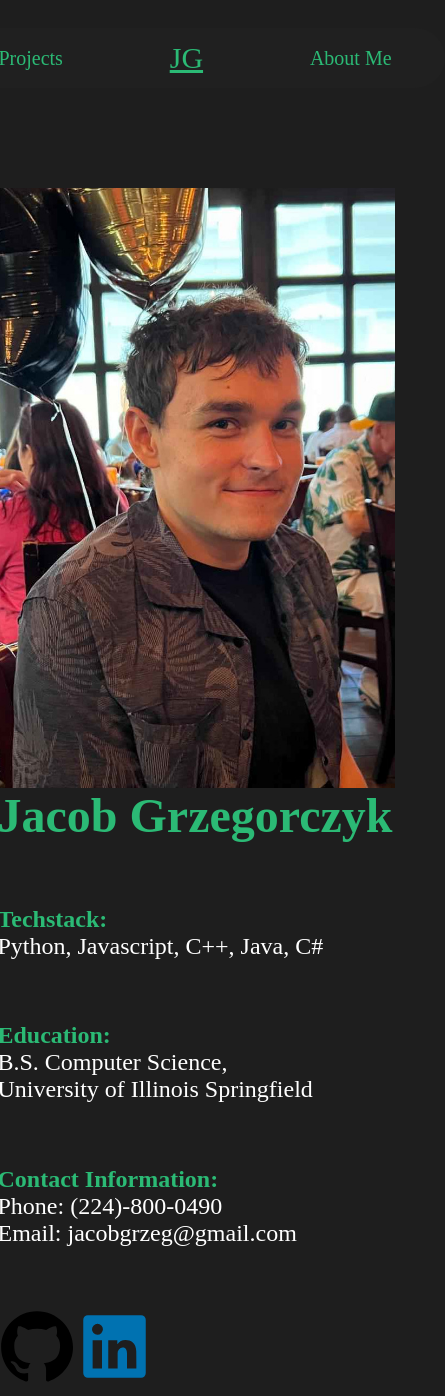
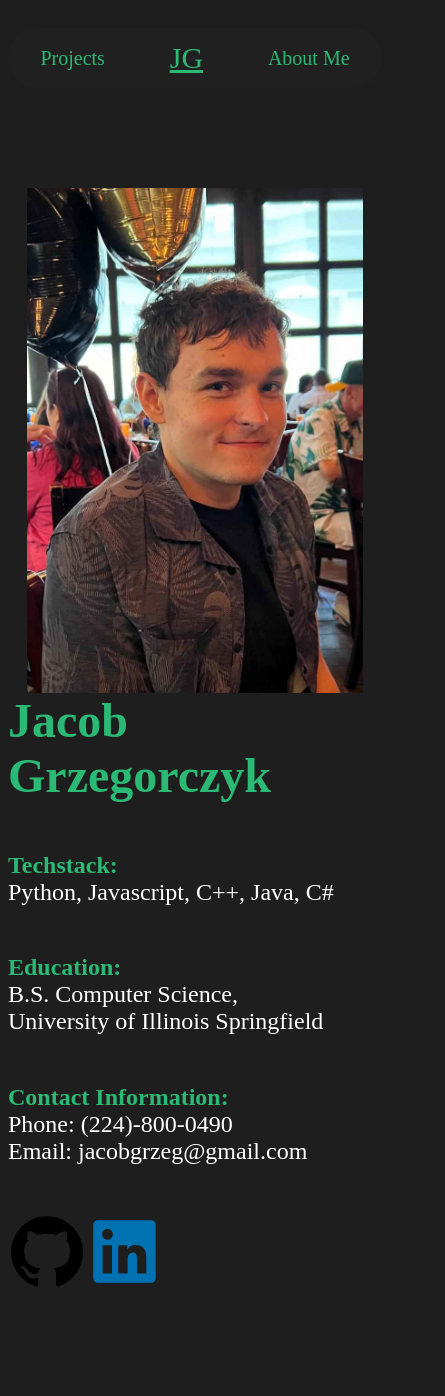
Before and after one commit to scokolDev/portfolio, a plain HTML site: page index.html in a window 390 px wide. Shown: the whole page, 445 px wide, since content can reach past the window. After the commit the page ends 1301 px from the top, so only its background shows below. Drawn offline with Linux system fonts and the light colour scheme.

Commit message:
made elements more responsive on main page

```diff
--- a/computer.css
+++ b/computer.css
@@ -1,6 +1,31 @@
-@media screen and (max-width: 900px) {
+@media (max-width: 899px) {
     .main-wrapper{
         flex-direction: column;
+        width: 100%;
+    }
+    .protrait{
+        width: 90%;
+        aspect-ratio: 4/6;
+    }
+    .personal-content{
+        width:90%;
+    }
+    .nav{
+        width: 100%;
+    }
+
+}
+@media (min-width: 900px) {
+    .main-wrapper{
+        flex-direction: row;
+        width: 900px;
+    }
+    .protrait{
+        height: 600px;
+        aspect-ratio: 4/6;
+    }
+    .nav{
+        width: 500px;
     }
 }
 
@@ -13,7 +38,6 @@ body{
 .nav{
     background-color: #202020;
     height: 60px;
-    width: 500px;
     border-radius: 50px;
     margin-top: 20px;
 
@@ -30,9 +54,7 @@ body{
 .main-wrapper{
     margin-top: 100px;
     display: flex;
-    /* flex-direction: column; */
-    align-items: center;
-    /* justify-content: space-around; */
+    justify-content: space-around;
 
 }
 .personal-content{
@@ -43,7 +65,7 @@ body{
 }
 .protrait{
     background-color: red;
-    height: 600px;
+
     justify-self: center;
     align-self: center;
 }
--- a/index.html
+++ b/index.html
@@ -1,6 +1,10 @@
 <!DOCTYPE html>
 <html>
     <head>
+
+        <meta name="viewport" content="width=device-width, initial-scale=1.0">
+
+
         <link rel="stylesheet" href="computer.css">
         <title>Jacob Grzegorczyk</title>
     </head>
```
Also changed, not shown: default.jpg (deleted), github.png (deleted).
